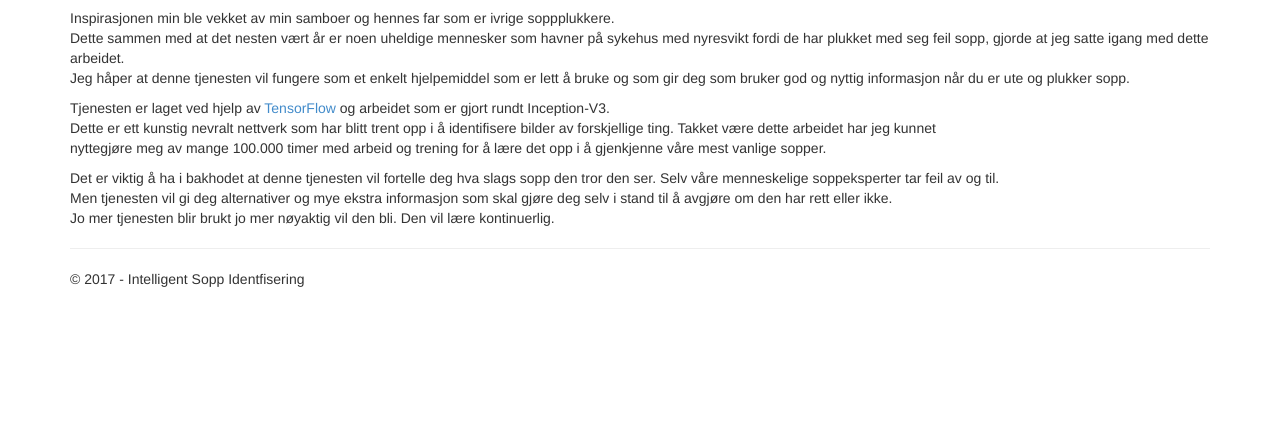
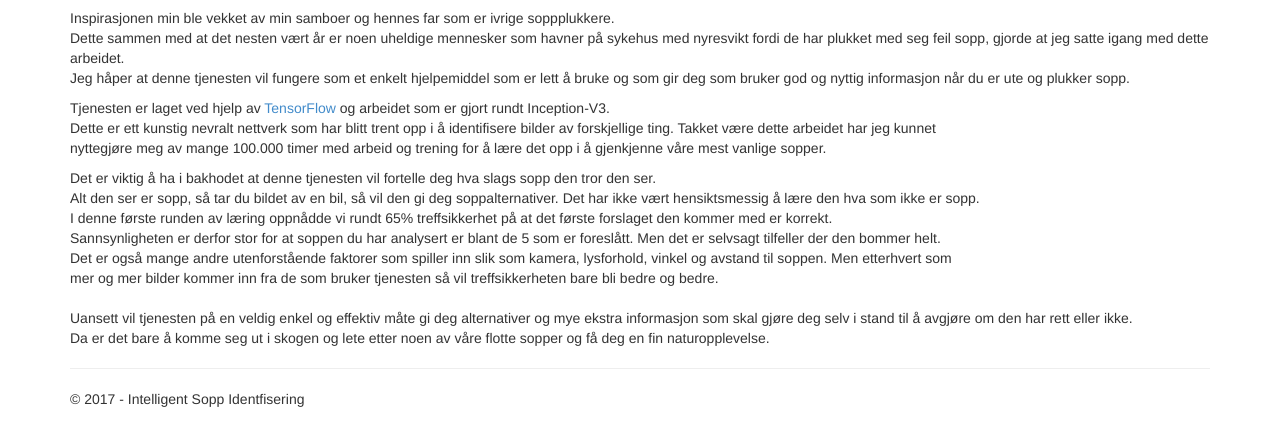
Before and after one commit to Grantern73/AiSopp, a Flask app: page /about in a window 1280 px wide. Shown: the part 241-687 px from the top of the page. Run offline with Flask 2, Linux system fonts and the light colour scheme; parts of the project's set-up code (start-up, migrations or seed data) failed here and were passed over; some libraries are stand-ins or nearby versions.

Commit message:
updated about

```diff
--- a/AiSopp/AiSopp/AiSopp/templates/about.html
+++ b/AiSopp/AiSopp/AiSopp/templates/about.html
@@ -21,9 +21,15 @@
     nyttegjøre meg av mange 100.000 timer med arbeid og trening for å lære det opp i å gjenkjenne våre mest vanlige sopper.
 </p>
 <p>
-    Det er viktig å ha i bakhodet at denne tjenesten vil fortelle deg hva slags sopp den tror den ser. Selv våre menneskelige soppeksperter tar feil av og til.<br />
-    Men tjenesten vil gi deg alternativer og mye ekstra informasjon som skal gjøre deg selv i stand til å avgjøre om den har rett eller ikke.<br />
-    Jo mer tjenesten blir brukt jo mer nøyaktig vil den bli. Den vil lære kontinuerlig.
+    Det er viktig å ha i bakhodet at denne tjenesten vil fortelle deg hva slags sopp den tror den ser.<br />
+    Alt den ser er sopp, så tar du bildet av en bil, så vil den gi deg soppalternativer. Det har ikke vært hensiktsmessig å lære den hva som ikke er sopp.<br/>
+    I denne første runden av læring oppnådde vi rundt 65% treffsikkerhet på at det første forslaget den kommer med er korrekt.<br/>
+    Sannsynligheten er derfor stor for at soppen du har analysert er blant de 5 som er foreslått. Men det er selvsagt tilfeller der den bommer helt.<br/>
+    Det er også mange andre utenforstående faktorer som spiller inn slik som kamera, lysforhold, vinkel og avstand til soppen. Men etterhvert som <br/>
+    mer og mer bilder kommer inn fra de som bruker tjenesten så vil treffsikkerheten bare bli bedre og bedre.<br/>
+    <br/>
+    Uansett vil tjenesten på en veldig enkel og effektiv måte gi deg alternativer og mye ekstra informasjon som skal gjøre deg selv i stand til å avgjøre om den har rett eller ikke.<br/>
+    Da er det bare å komme seg ut i skogen og lete etter noen av våre flotte sopper og få deg en fin naturopplevelse.
 </p>
 
 {% endblock %}
```
